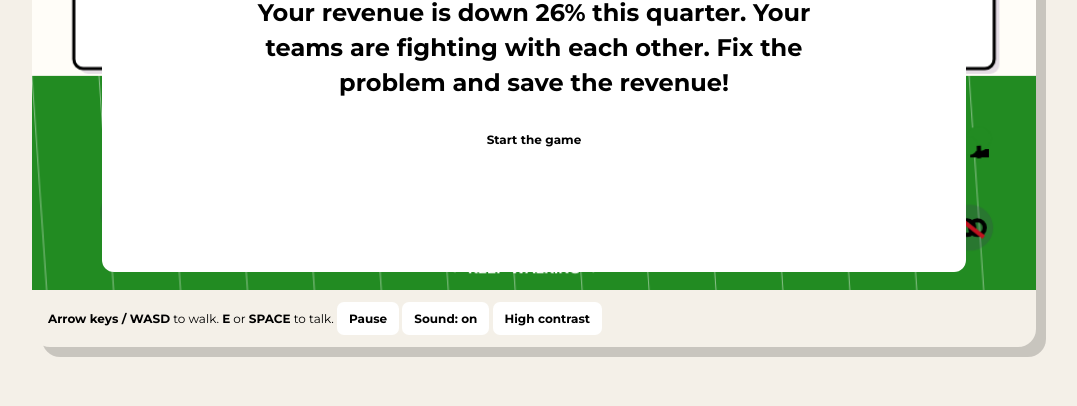
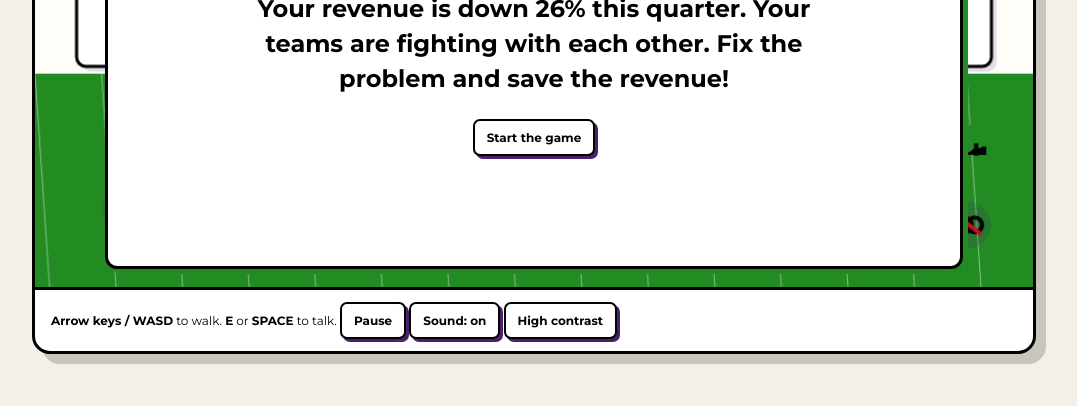
Before and after one commit to ruba-revenoir/revenue-game, a plain HTML site: page index.html in a window 1280 px wide. Shown: the part 394-800 px from the top of the page, without its empty margins (106-1183 px from the left). Drawn offline with Linux system fonts and the light colour scheme.

Commit message:
Update index.html

```diff
--- a/index.html
+++ b/index.html
@@ -5,7 +5,7 @@
   <meta name="viewport" content="width=device-width, initial-scale=1">
   <title>Fix the Revenue Problem</title>
   <style>
-    @import url('https://fonts.googleapis.com/css2?family=Montserrat:wght@400;600;700;800;900&display=swap');A
+    @import url('https://fonts.googleapis.com/css2?family=Montserrat:wght@400;600;700;800;900&display=swap');
     :root { --ink:#000; --paper:#fff; --green:#228b22; --violet:#4b1f6f; }
     * { box-sizing:border-box; }
     body { margin:0; min-height:100vh; display:grid; place-items:center; background:#f4f0e8; background-image:radial-gradient(rgba(0,0,0,.08) .7px,transparent .7px); background-size:8px 8px; color:var(--ink); font-family:'Montserrat',Arial,sans-serif; }
```
